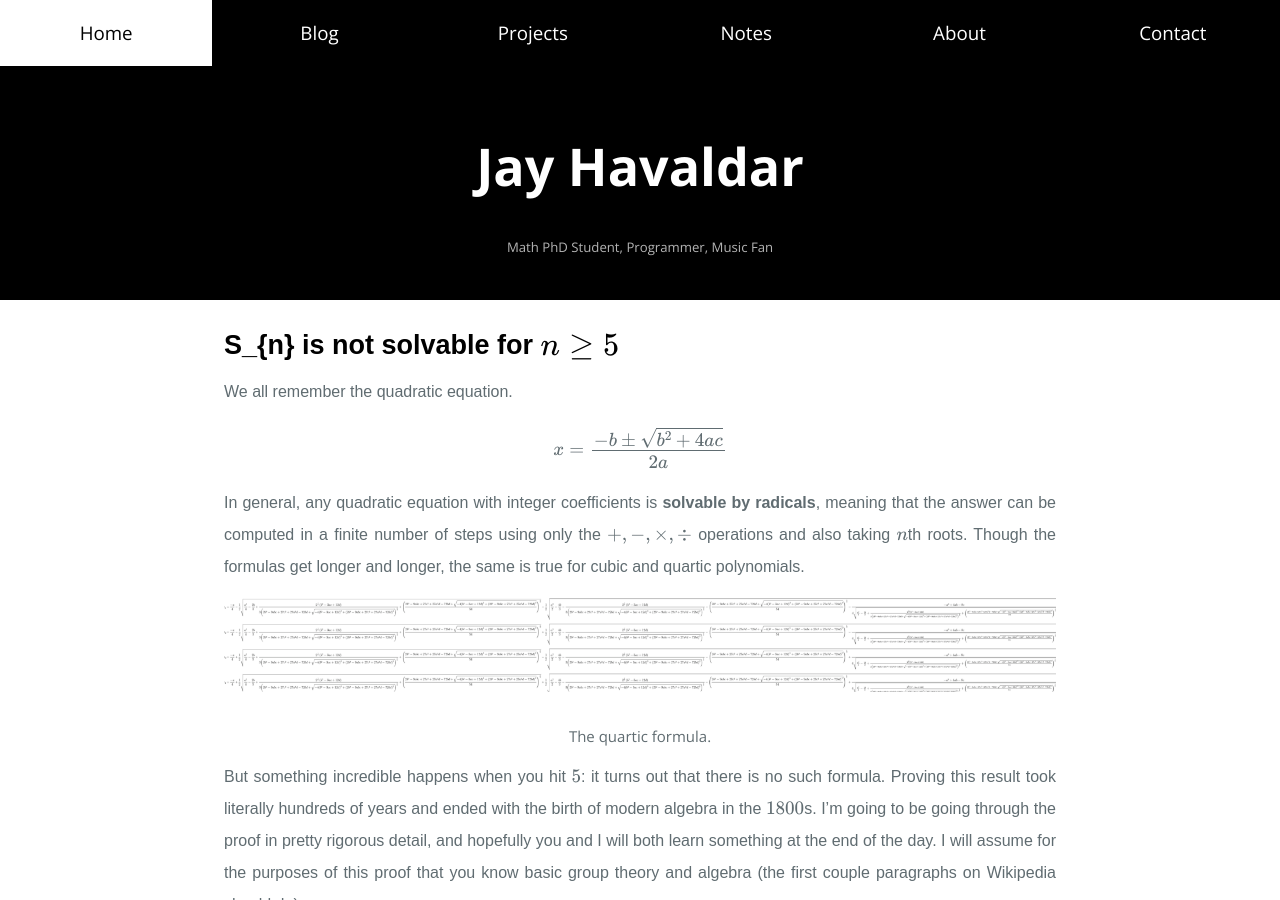
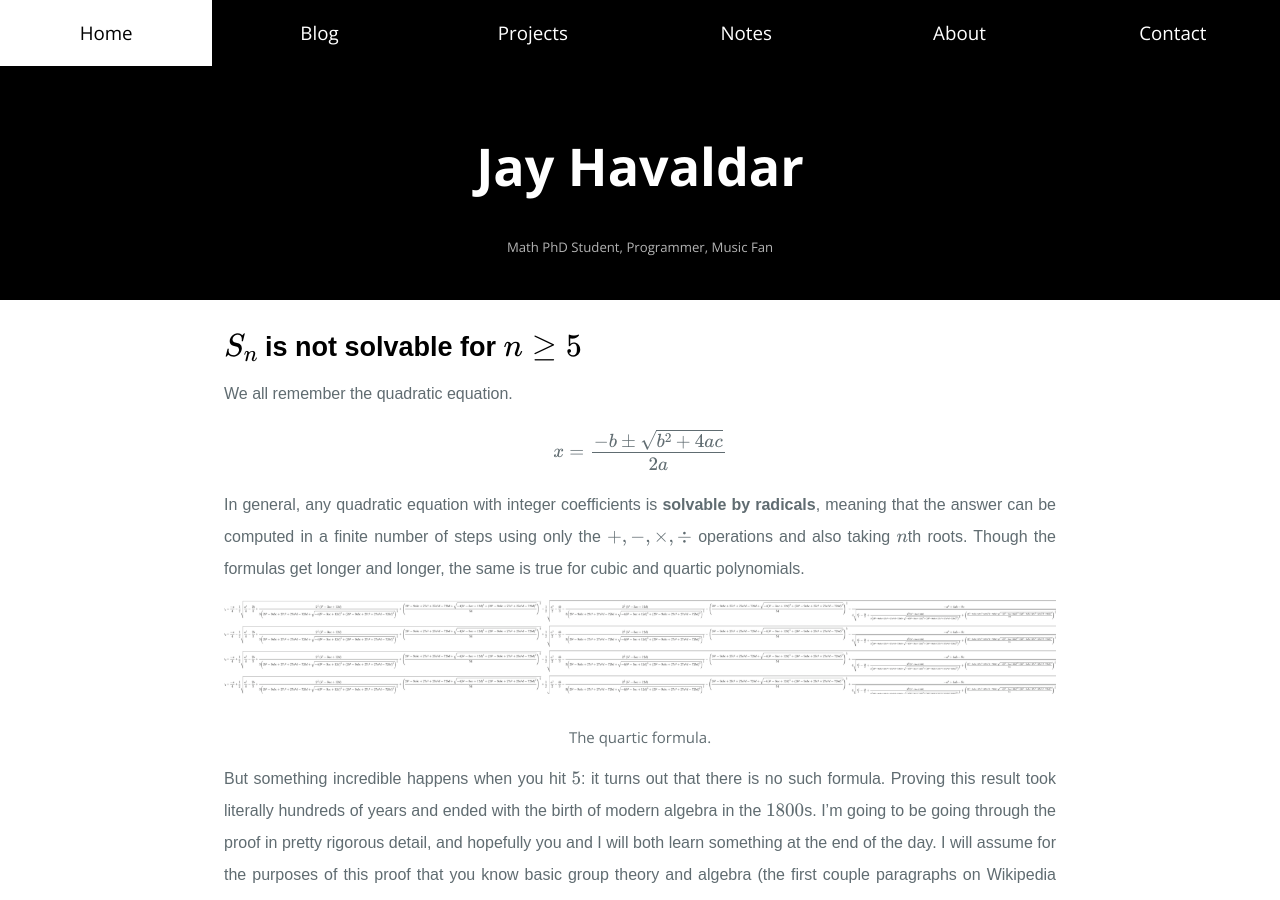
Before and after one commit to jhavaldar/jhavaldar.github.io, a Jekyll site: the page built from _posts/2017-07-05-solvable.md, in a window 1280 px wide and 900 px high. Built offline with Jekyll 4.4.1, drawn with Linux system fonts in a browser that asks for light colours; some web fonts are replaced; formulas are drawn with MathJax 3.

```diff
--- a/_posts/2017-07-05-solvable.md
+++ b/_posts/2017-07-05-solvable.md
@@ -7,7 +7,7 @@ tags: [math, group theory, galois theory]
 download: false
 ---
 
-## S_{n} is not solvable for $n \ge 5$
+## $S_{n}$ is not solvable for $n \ge 5$
 
 We all remember the quadratic equation.
 
```
